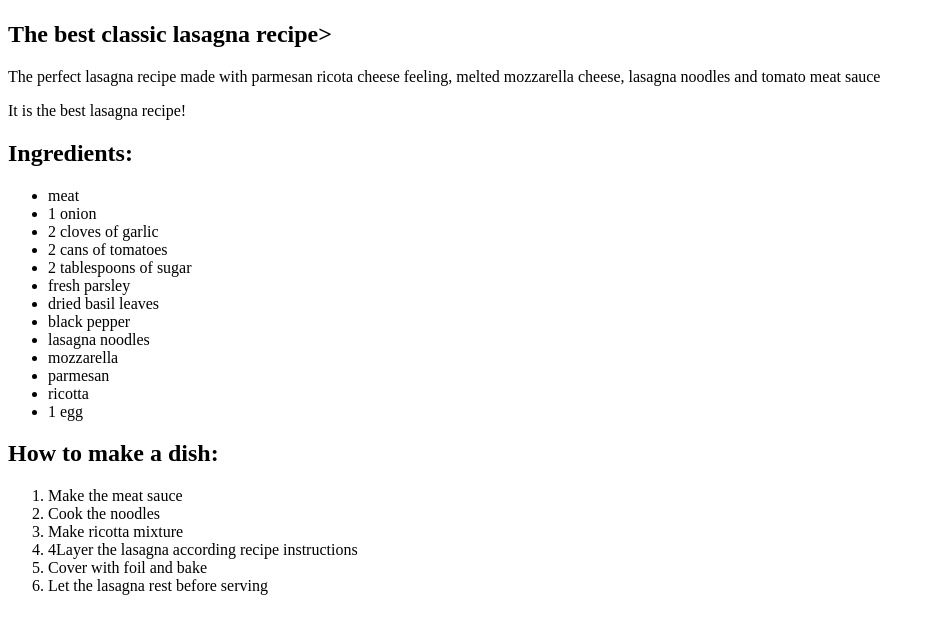
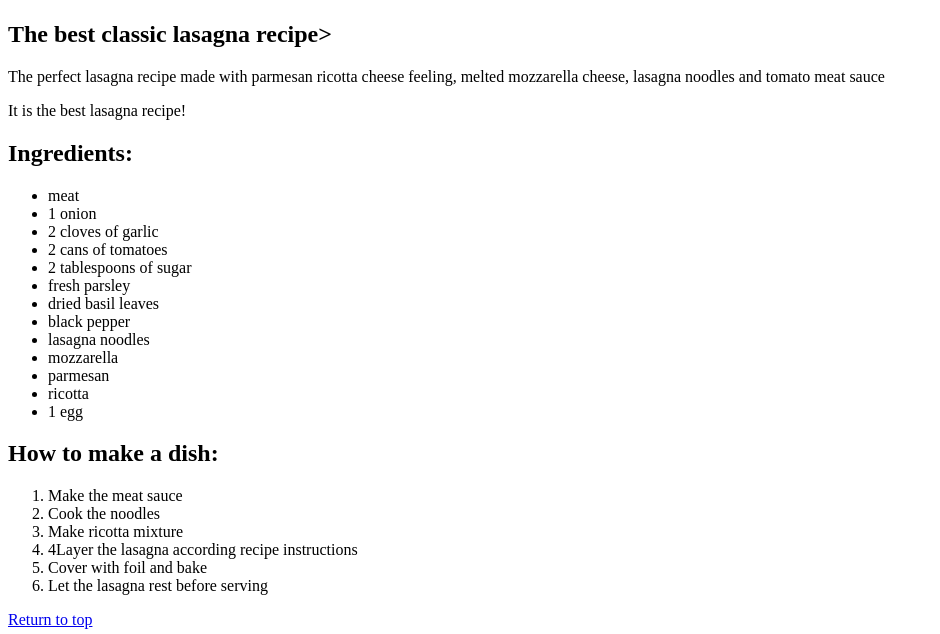
Before and after one commit to zimaziii/odin-recipes, a plain HTML site: page recipes/lasagna.html in a window 1280 px wide. Shown: the part 383-1017 px from the top of the page, without its empty margins (0-940 px from the left). Before the commit the page ends 994 px from the top, so only its background shows below. Drawn offline with Linux system fonts and the light colour scheme.

Commit message:
Update 'lasagna' recipe

```diff
--- a/recipes/lasagna.html
+++ b/recipes/lasagna.html
@@ -14,7 +14,7 @@
 
   <h2><strong>The best classic lasagna recipe</strong>></h2>
 
-  <p>The perfect lasagna recipe made with parmesan ricota cheese feeling, melted mozzarella cheese, lasagna noodles and tomato meat sauce</p>
+  <p>The perfect lasagna recipe made with parmesan ricotta cheese feeling, melted mozzarella cheese, lasagna noodles and tomato meat sauce</p>
   <p>It is the best lasagna recipe!</p>
 
   <h2>Ingredients:</h2>
@@ -44,6 +44,8 @@
     <li>Cover with foil and bake</li>
     <li>Let the lasagna rest before serving</li>
   </ol>
+
+  <a href="#header">Return to top</a>
  </body>
 
 </html>
```
